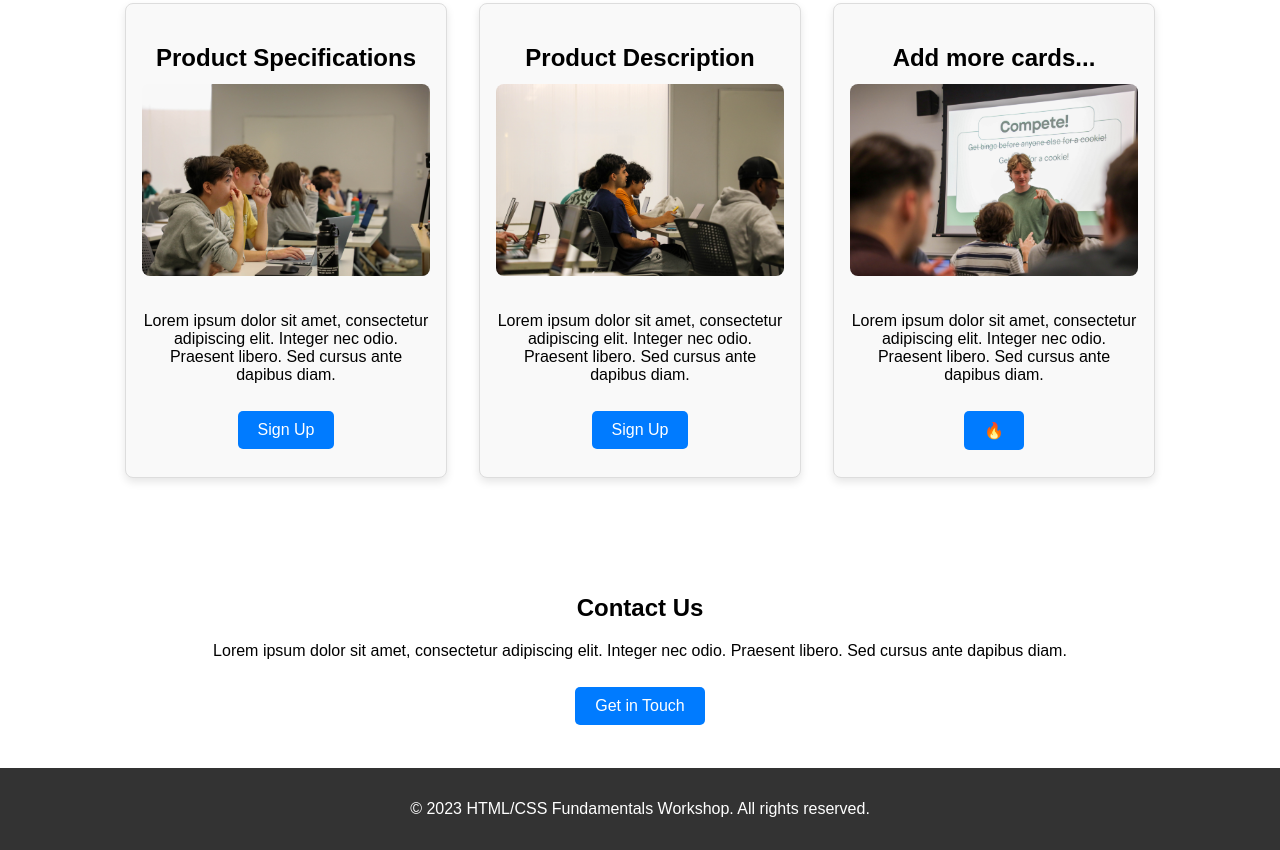
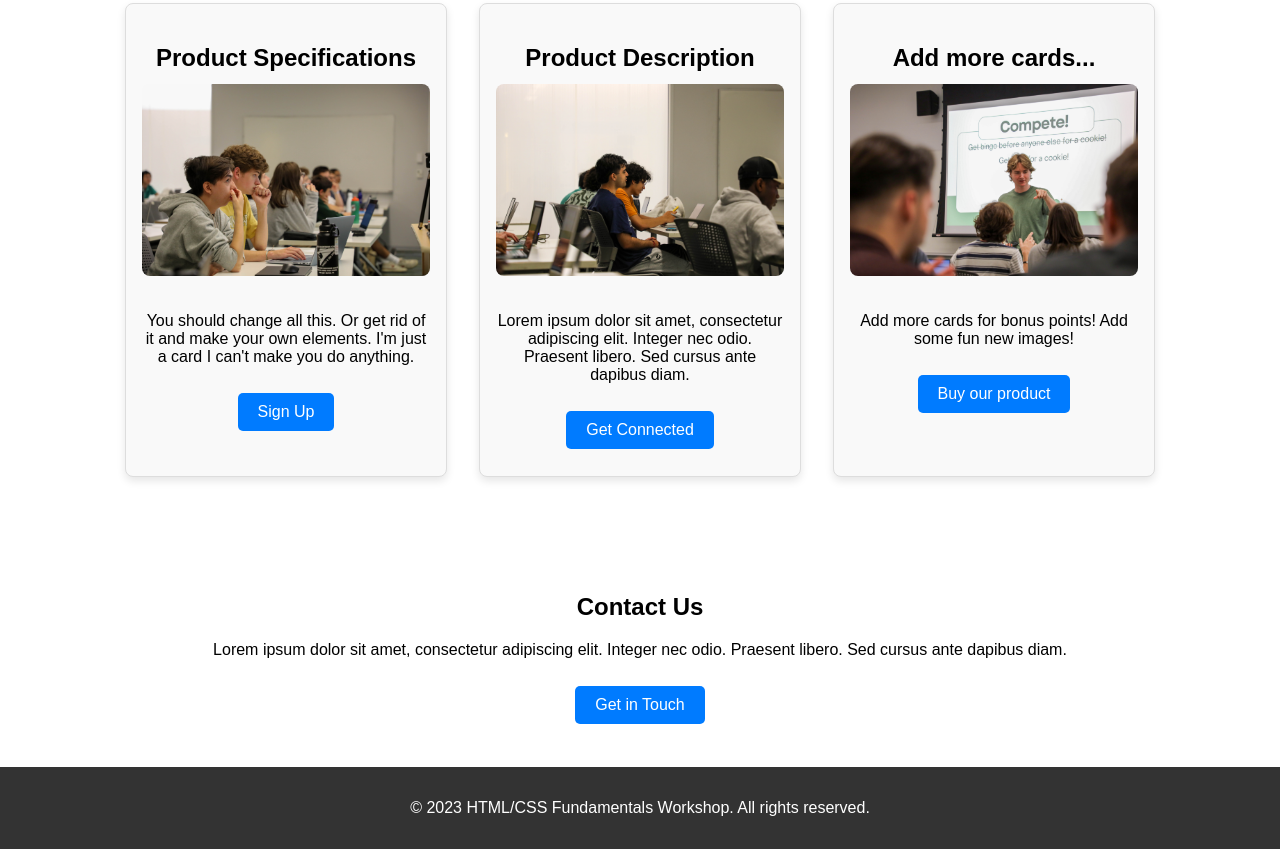
Before and after one commit to jycksyn/patently-fundamental, a plain HTML site: page index.html in a window 1280 px wide. Shown: the part 1113-1963 px from the top of the page. Drawn offline with Linux system fonts and the light colour scheme.

Commit message:
more wording

```diff
--- a/index.html
+++ b/index.html
@@ -167,7 +167,7 @@
                 <!-- The <img> tag embeds an image in the HTML document -->
                 <!-- The alt attribute provides alternative text for the image -->
                 <!-- This is helpful for screen readers and if the image doesn't load -->
-                <p>Lorem ipsum dolor sit amet, consectetur adipiscing elit. Integer nec odio. Praesent libero. Sed cursus ante dapibus diam.</p>
+                <p>You should change all this. Or get rid of it and make your own elements. I'm just a card I can't make you do anything.</p>
                 <button class="button">Sign Up</button>
                 <!-- The <button> tag defines a clickable button, typically used with JavaScript -->
                 <!-- For link buttons, use the <a> tag with the button class instead -->
@@ -176,13 +176,13 @@
                 <h3>Product Description</h3>
                 <img src="workshop-2.jpg" alt="Workshop Image">
                 <p>Lorem ipsum dolor sit amet, consectetur adipiscing elit. Integer nec odio. Praesent libero. Sed cursus ante dapibus diam.</p>
-                <button class="button">Sign Up</button>
+                <button class="button">Get Connected</button>
             </div>
             <div class="image-card">
                 <h3>Add more cards...</h3>
                 <img src="workshop-3.jpg" alt="Workshop Image">
-                <p>Lorem ipsum dolor sit amet, consectetur adipiscing elit. Integer nec odio. Praesent libero. Sed cursus ante dapibus diam.</p>
-                <button class="button">🔥</button>
+                <p>Add more cards for bonus points! Add some fun new images!</p>
+                <button class="button">Buy our product</button>
             </div>
         </div>
     </div>
```
